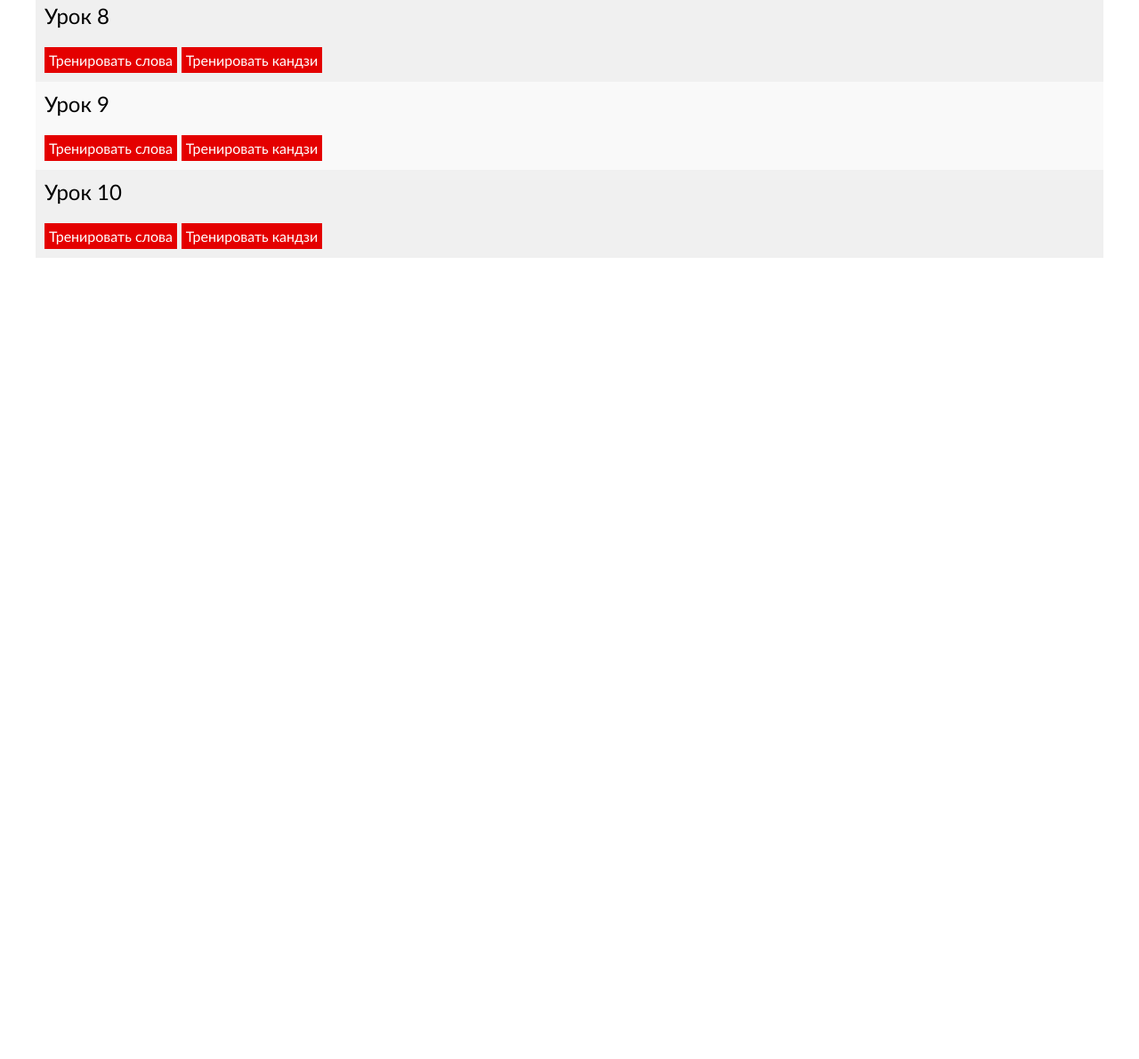
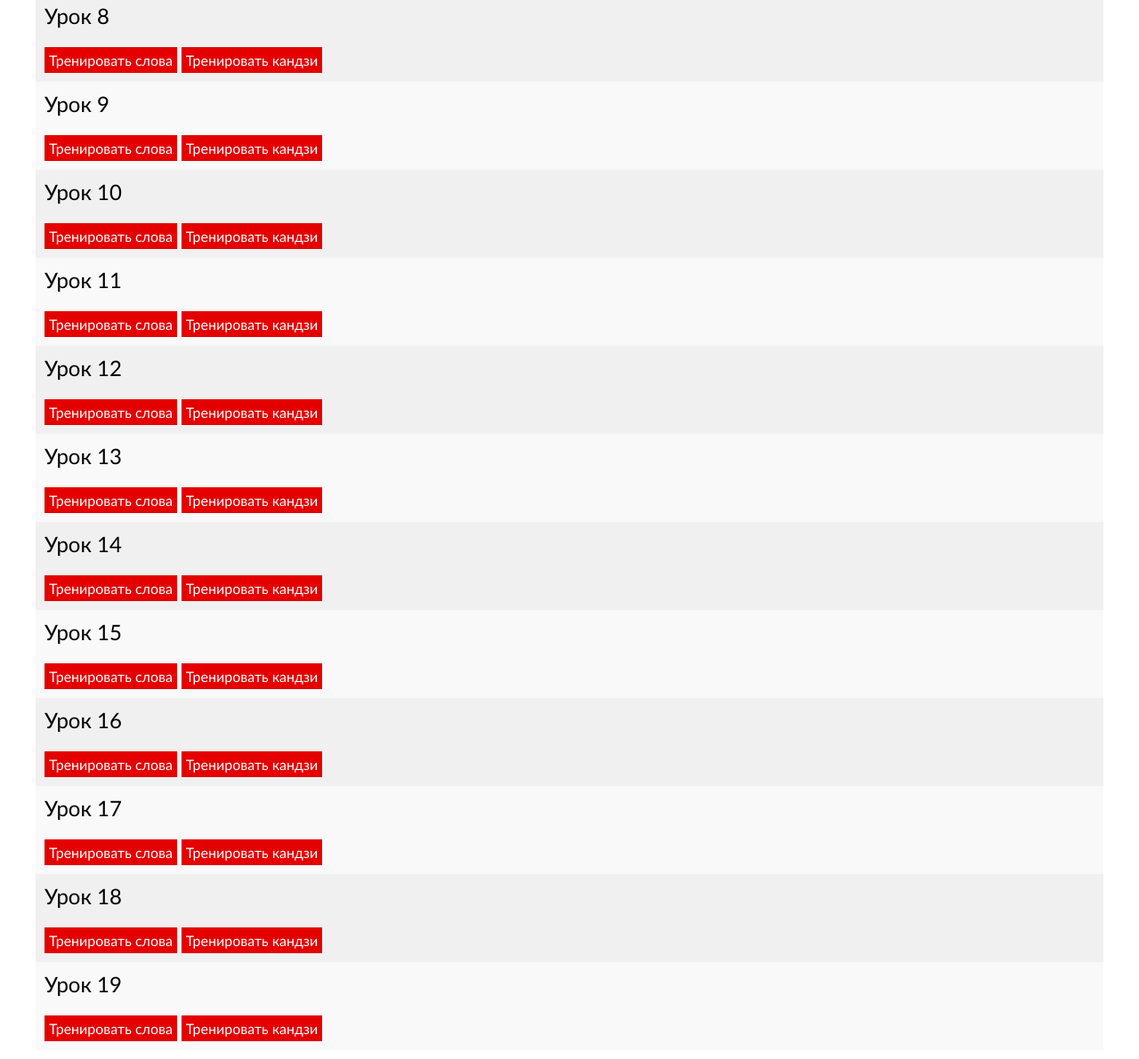
Before and after one commit to strugovatrain/strugovatrain.github.io, a plain HTML site: page index.html in a window 1280 px wide. Shown: the part 810-2001 px from the top of the page at 89% size. Before the commit the page ends 1110 px from the top, so only its background shows below. Drawn offline with Linux system fonts and the light colour scheme.

Commit message:
Update index.html

```diff
--- a/index.html
+++ b/index.html
@@ -83,7 +83,70 @@
         <div class="lesson10">
             <h2>Урок 10</h2>
             <div class="activities">
+                <div class="link" data-lesson="7" data-type="words">Тренировать слова</div>
+                <div class="link" data-lesson="10" data-type="kanji">Тренировать кандзи</div>
+            </div>
+        </div>
+        <div class="lesson11">
+            <h2>Урок 11</h2>
+            <div class="activities">
+                <div class="link" data-lesson="6" data-type="words">Тренировать слова</div>
+                <div class="link" data-lesson="9" data-type="kanji">Тренировать кандзи</div>
+            </div>
+        </div>
+        <div class="lesson12">
+            <h2>Урок 12</h2>
+            <div class="activities">
                 <div class="link" data-lesson="10" data-type="words">Тренировать слова</div>
+                <div class="link" data-lesson="10" data-type="kanji">Тренировать кандзи</div>
+            </div>
+        </div>
+        <div class="lesson13">
+            <h2>Урок 13</h2>
+            <div class="activities">
+                <div class="link" data-lesson="8" data-type="words">Тренировать слова</div>
+                <div class="link" data-lesson="8" data-type="kanji">Тренировать кандзи</div>
+            </div>
+        </div>
+        <div class="lesson14">
+            <h2>Урок 14</h2>
+            <div class="activities">
+                <div class="link" data-lesson="7" data-type="words">Тренировать слова</div>
+                <div class="link" data-lesson="10" data-type="kanji">Тренировать кандзи</div>
+            </div>
+        </div>
+        <div class="lesson15">
+            <h2>Урок 15</h2>
+            <div class="activities">
+                <div class="link" data-lesson="10" data-type="words">Тренировать слова</div>
+                <div class="link" data-lesson="9" data-type="kanji">Тренировать кандзи</div>
+            </div>
+        </div>
+        <div class="lesson16">
+            <h2>Урок 16</h2>
+            <div class="activities">
+                <div class="link" data-lesson="9" data-type="words">Тренировать слова</div>
+                <div class="link" data-lesson="9" data-type="kanji">Тренировать кандзи</div>
+            </div>
+        </div>
+        <div class="lesson17">
+            <h2>Урок 17</h2>
+            <div class="activities">
+                <div class="link" data-lesson="5" data-type="words">Тренировать слова</div>
+                <div class="link" data-lesson="6" data-type="kanji">Тренировать кандзи</div>
+            </div>
+        </div>
+        <div class="lesson18">
+            <h2>Урок 18</h2>
+            <div class="activities">
+                <div class="link" data-lesson="7" data-type="words">Тренировать слова</div>
+                <div class="link" data-lesson="8" data-type="kanji">Тренировать кандзи</div>
+            </div>
+        </div>
+        <div class="lesson19">
+            <h2>Урок 19</h2>
+            <div class="activities">
+                <div class="link" data-lesson="9" data-type="words">Тренировать слова</div>
                 <div class="link" data-lesson="10" data-type="kanji">Тренировать кандзи</div>
             </div>
         </div>
```
